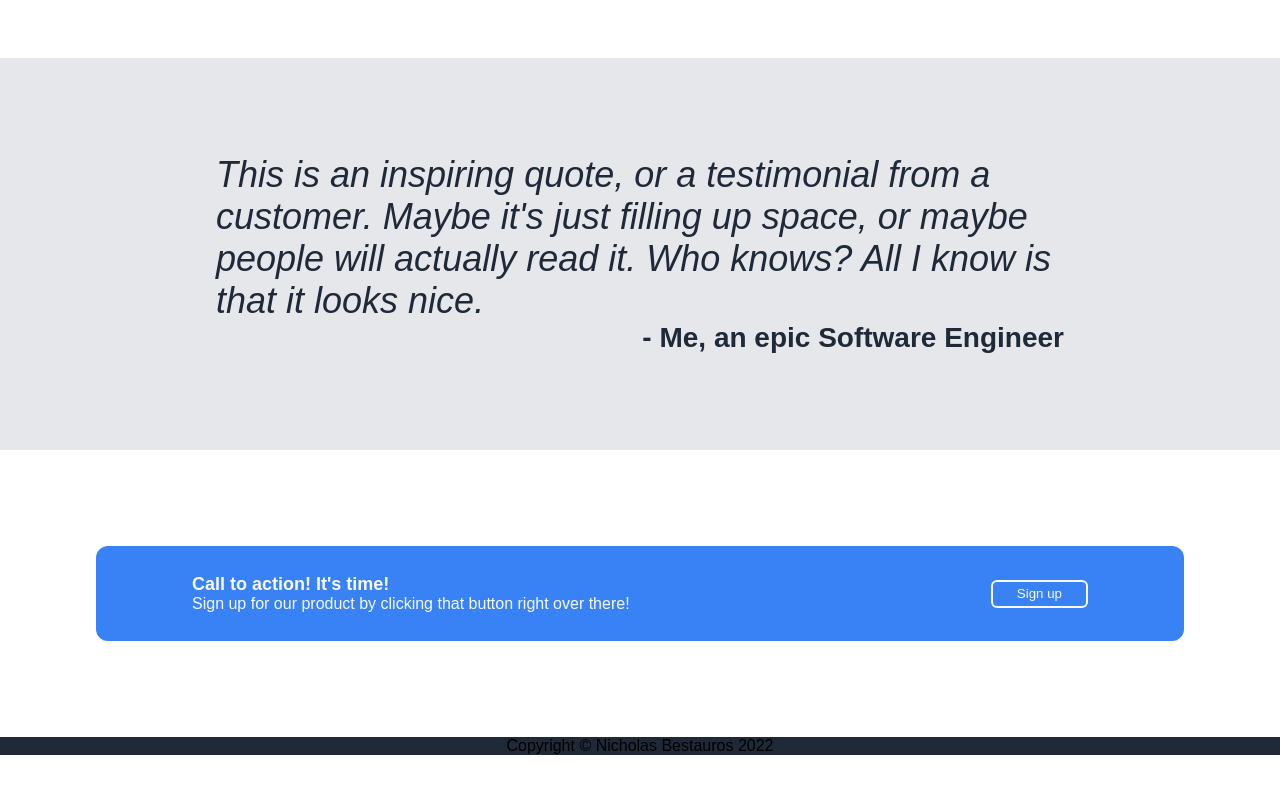
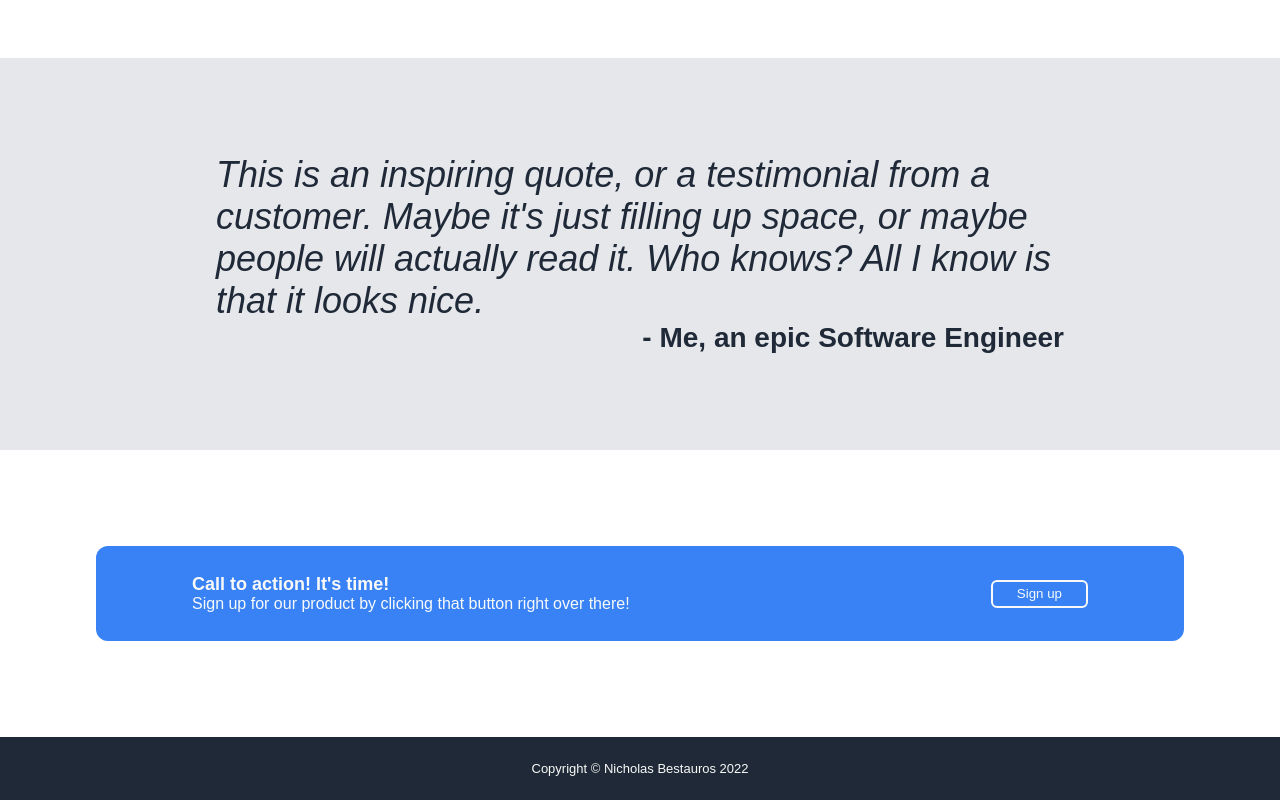
Before and after one commit to nBestauros/top-landing-page, a plain HTML site: page index.html in a window 1280 px wide. Shown: the part 1012-1812 px from the top of the page. Before the commit the page ends 1767 px from the top, so only its background shows below. Drawn offline with Linux system fonts and the light colour scheme.

Commit message:
Fixed typo.

```diff
--- a/style.css
+++ b/style.css
@@ -200,7 +200,7 @@ img {
     align-items: center;
 
 }
-.copywrite {
+.copyright {
     color:#F9FAF8;
     padding-block: 24px;
     font-size:small;
```
